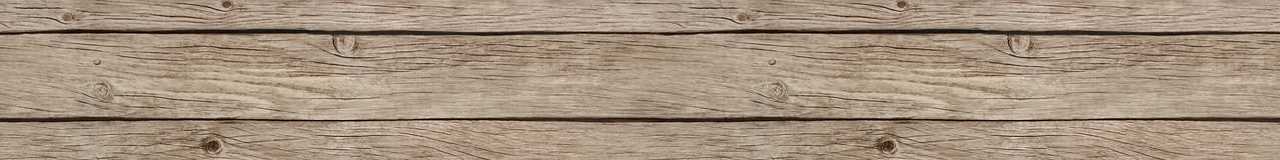
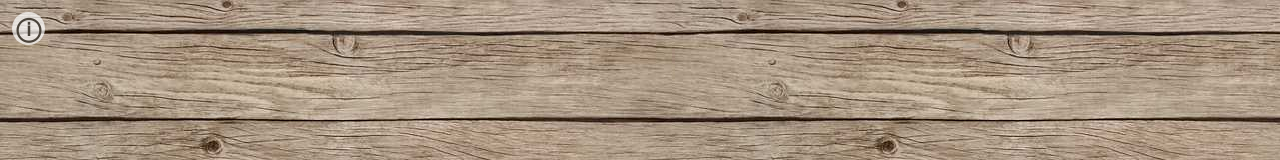
Before and after one commit to giladaya/whipped, a website: page src/index.html in a window 1280 px wide. Shown: the top 160 px of the page. Drawn offline with Linux system fonts and the light colour scheme.

Commit message:
add info link

```diff
--- a/src/index.css
+++ b/src/index.css
@@ -8,8 +8,27 @@ body {
   padding: 0;
   margin: 0;
 }
+#infolink {
+  position: fixed;
+  top: 12px;
+  left: 12px;
+  z-index: 1000;
+  background: rgba(255, 255, 255, 0.7);
+  border-radius: 32px;
+  width: 33px;
+  height: 33px;
+  display: flex;
+  align-items: center;
+  justify-content: center;
+}
+#infolink a {
+  text-decoration: none;
+  font-weight: bold;
+  font-size: 24px;
+  color: #4a433a;
+}
 .cover {
-  background-image: url('assets/wood-plank-texture.jpg');
+  background-image: url("assets/wood-plank-texture.jpg");
   background-color: #b6a694;
   position: fixed;
   top: 0;
@@ -19,25 +38,24 @@ body {
   text-align: center;
   transition: all 0.5s ease-out;
   transform-origin: bottom;
-
 }
 .cover.fall {
-  transform: perspective(800px) rotate3d(1,0,0,90deg);
+  transform: perspective(800px) rotate3d(1, 0, 0, 90deg);
 }
 .cover .call {
   text-align: center;
   display: inline-block;
   font-size: 2.5em;
-  border: 10px solid rgb(30,15,0);
+  border: 10px solid rgb(30, 15, 0);
   border-radius: 50%;
-  background: rgba(255, 235, 205,0.4);
+  background: rgba(255, 235, 205, 0.4);
   width: 300px;
   height: 270px;
-  transform: rotate3d(0,0,1,-20deg);
+  transform: rotate3d(0, 0, 1, -20deg);
   opacity: 0.9;
-  color: rgb(15,7,0);
+  color: rgb(15, 7, 0);
   font-weight: bold;
-  box-shadow: 0 0 5px 5px rgb(30,15,0);
+  box-shadow: 0 0 5px 5px rgb(30, 15, 0);
   position: absolute;
   top: calc(50vh - 135px);
   left: calc(50vw - 150px);
--- a/src/index.html
+++ b/src/index.html
@@ -13,6 +13,9 @@
     <noscript>
       This won't work without Javascript :(
     </noscript>
+    <div id="infolink">
+      <a href="https://github.com/giladaya/whipped"">ⓘ</a>
+    </div>
     <div class="cover" id="cover">
       <div class="btn call">
         <div>
--- a/src/sw.js
+++ b/src/sw.js
@@ -1,4 +1,4 @@
-// version: 1.0
+// version: 1.2
 "use strict";
 
 console.log("Hello from SW");
```
